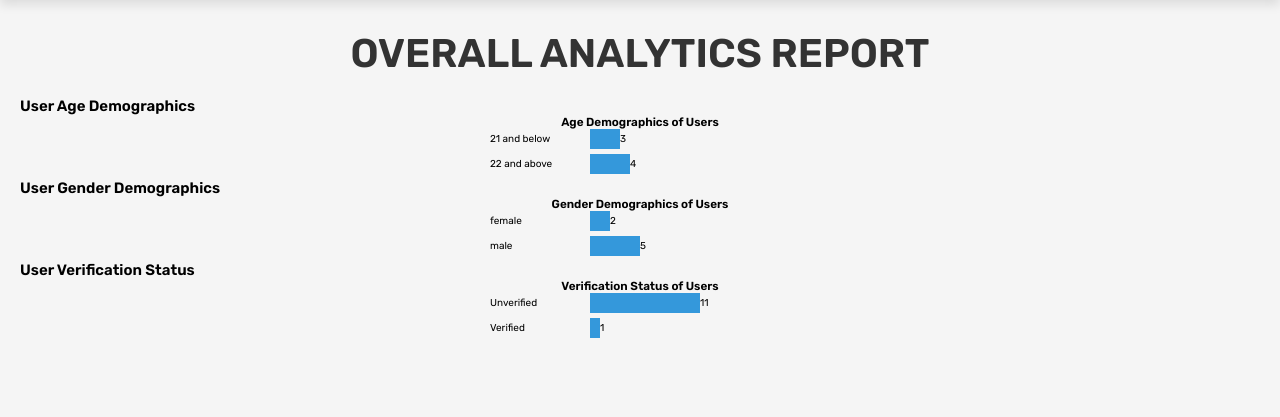
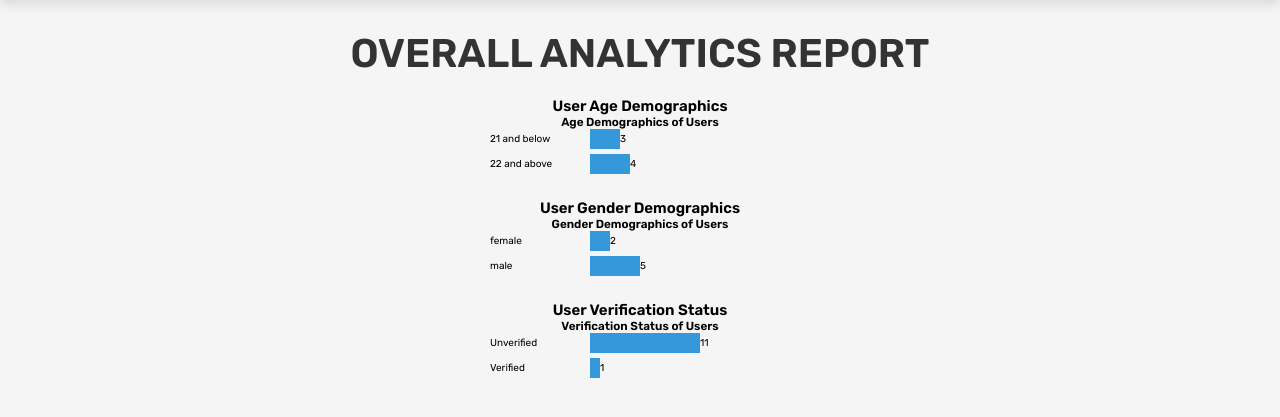
Before and after one commit to Miltonyuu/Bookworms-application, a PHP site: page /Bookworms-application/analytics.php in a window 1280 px wide. Shown: the part 69-486 px from the top of the page. Run offline with PHP 8.4, Linux system fonts and the light colour scheme; a user stored in the database is signed in; data comes from the database, SQL or seed files in the repository.

Commit message:
minor updates frontend
minor updates frontend

```diff
--- a/analytics.php
+++ b/analytics.php
@@ -90,10 +90,10 @@ while ($row = mysqli_fetch_assoc($result_verification_status)) {
    <h1 class="title">Overall Analytics Report</h1>
 
    <!-- User Age Demographics -->
-   <h2 class="sub-title">User Age Demographics</h2>
-   <div class="box-container">
+   <h2 class="sub-title" style="text-align: center">User Age Demographics</h2>
+   <div class="box-container" style="margin-bottom:20px;">
       <?php if (!empty($demographics_age_data)) { ?>
-         <div class="bar-graph">
+         <div class="bar-graph" style="border-line = black;">
             <h3 class="graph-title">Age Demographics of Users</h3>
             <div class="bar-container">
                <?php foreach ($demographics_age_data as $data) { ?>
@@ -111,8 +111,8 @@ while ($row = mysqli_fetch_assoc($result_verification_status)) {
    </div>
 
    <!-- User Gender Demographics -->
-   <h2 class="sub-title">User Gender Demographics</h2>
-   <div class="box-container">
+   <h2 class="sub-title" style="text-align: center">User Gender Demographics</h2>
+   <div class="box-container" style="margin-bottom:20px;">
       <?php if (!empty($demographics_gender_data)) { ?>
          <div class="bar-graph">
             <h3 class="graph-title">Gender Demographics of Users</h3>
@@ -132,7 +132,7 @@ while ($row = mysqli_fetch_assoc($result_verification_status)) {
    </div>
 
    <!-- User Verification Status -->
-   <h2 class="sub-title">User Verification Status</h2>
+   <h2 class="sub-title" style="text-align: center">User Verification Status</h2>
    <div class="box-container">
       <?php if (!empty($verification_status_data)) { ?>
          <div class="bar-graph">
```
Also changed, not shown: policies.php (+2 -8 lines).
